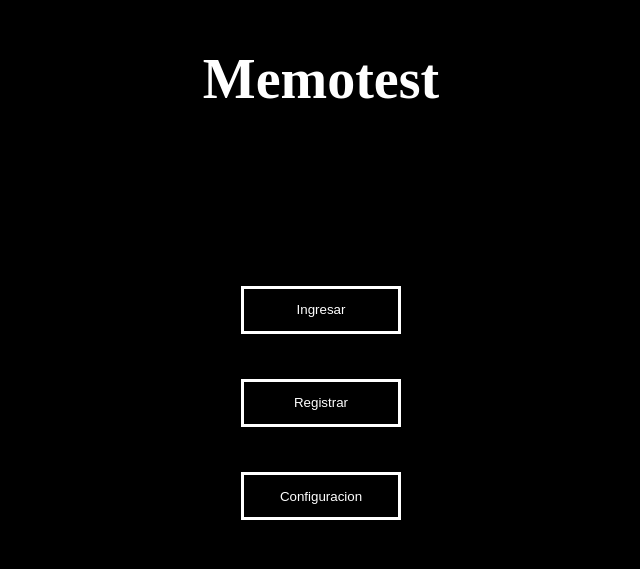
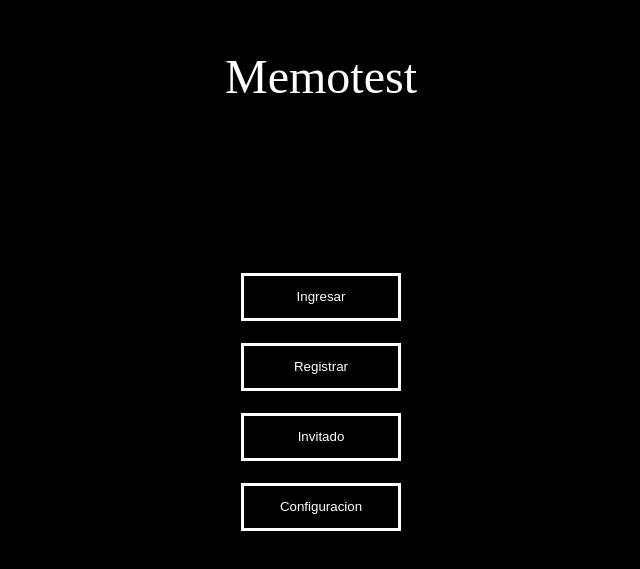
Before and after one commit to MatiasRueda/Memotest_cliente, a React (Vite) app: page / in a window 1280 px wide. Shown: the part 105-674 px from the top of the page, without its empty margins (319-959 px from the left). Built offline with nearby package versions, Linux system fonts and the light colour scheme; no server answers.

Commit message:
Agrego mas animaciones

```diff
--- a/src/asset/style/menu.css
+++ b/src/asset/style/menu.css
@@ -7,10 +7,8 @@
     justify-content: center;
 }
 
-.pagina-menu h1 {
-    width: 100%;
-    font-size: 5em;
-    text-align: center;
+.cont-titulo {
+    font-size: 3em;
 }
 
 .pagina-menu .cont-saludo {
--- /dev/null
+++ b/src/auxiliar/invitado.ts
@@ -0,0 +1,9 @@
+import { Usuario } from "./type";
+
+export const invitado: Usuario = {
+  id: -1,
+  nombre: "Invitado",
+  maxPuntaje: 0,
+  reglas: 1,
+  invitado: true
+}
--- a/src/auxiliar/type.ts
+++ b/src/auxiliar/type.ts
@@ -4,6 +4,7 @@ export type Usuario = {
     contrasenia?: string;
     maxPuntaje: number;
     reglas: number;
+    invitado?: boolean;
 }
 
 export type RespuestaServer<T> = {
--- /dev/null
+++ b/src/components/animation/ATitulo.tsx
@@ -0,0 +1,22 @@
+import { motion } from "framer-motion";
+
+export default function ATitulo(props: { texto: string }): JSX.Element {
+    const textoSeparado = props.texto.split("");
+
+    return (
+        <div className="cont-titulo">
+            {textoSeparado.map((letra, indice) => (
+                <motion.span
+                    key={indice}
+                    initial={{ opacity: 0 }}
+                    animate={{ opacity: 1 }}
+                    transition={{
+                        duration: 0.25,
+                        delay: indice / 15,
+                    }}>
+                        {letra}
+                </motion.span>
+            ))}
+        </div>
+    )
+}
--- a/src/components/smart/SJuego.tsx
+++ b/src/components/smart/SJuego.tsx
@@ -31,6 +31,12 @@ function SJuego(props: { memotest: Memotest }): JSX.Element {
             return;
         }
         const usuarioActualizado: Usuario = {...usuario!, maxPuntaje: informacion.puntajeTotal }
+        if (usuarioActualizado.invitado) {
+            actualizarUsuario(usuarioActualizado);
+            metodosMemotest.reiniciar();
+            cambiarPantalla(PANTALLA_CARGA.ACTUAL);
+            return;
+        }
         cambiarPantalla(PANTALLA_CARGA.MENSAJE);
         await enviador.trigger(usuarioActualizado);
         await mantenerPantalla();
@@ -48,8 +54,13 @@ function SJuego(props: { memotest: Memotest }): JSX.Element {
             cambiarPagina(PAGINA.MENU);
             return;
         }
+        const usuarioActualizado: Usuario = {...usuario!, maxPuntaje: informacion.puntajeTotal };
+        if (usuarioActualizado.invitado) {
+            actualizarUsuario(usuarioActualizado);
+            cambiarPagina(PAGINA.MENU);
+            return;
+        }
         cambiarPantalla(PANTALLA_CARGA.MENSAJE);
-        const usuarioActualizado: Usuario = {...usuario!, maxPuntaje: informacion.puntajeTotal };
         await enviador.trigger(usuarioActualizado);
         await mantenerPantalla();
         if (!enviador.data!.exito) {
--- a/src/components/smart/SMemotest.tsx
+++ b/src/components/smart/SMemotest.tsx
@@ -1,16 +1,26 @@
 import DMemotest from "../dumb/DMemotest";
 import { EstadoCuadrado } from "../../auxiliar/type";
+import { motion } from "framer-motion";
 
 function SMemotest(props: {tablero: Map<number, EstadoCuadrado>, nivel: number ,elegirCuadrado: (id: number) => void, juegoComenzo: boolean}): JSX.Element {
     const crearButtons = (): JSX.Element[] => {
         let arrayButtons: JSX.Element[] = [];
         props.tablero.forEach((estado, id) => {
-            arrayButtons.push(<button key={id}
-                onClick={() => { props.elegirCuadrado(id) }}
-                style={{ backgroundColor : estado.elegido? estado.color : "black",
-                         width : (props.nivel >= 9)? "5rem": "6.5rem",
-                         height: (props.nivel >= 9)? "5rem": "6.5rem",
-                         cursor: props.juegoComenzo && !estado.elegido? "pointer" : "default"}}/>)
+            arrayButtons.push(
+                <motion.button
+                    key={id}
+                    whileHover={{ scale:  props.juegoComenzo && !estado.elegido? 1.1 : 1 }}
+                    whileTap={{ scale: props.juegoComenzo && !estado.elegido? 0.9 : 1}}
+                    animate={{ backgroundColor : estado.elegido?
+                                                 estado.color :
+                                                 "#000000" }}
+                    onClick={() => { props.elegirCuadrado(id) }}
+                    style={{
+                        width : (props.nivel >= 9)? "5rem": "6.5rem",
+                        height: (props.nivel >= 9)? "5rem": "6.5rem",
+                        cursor: props.juegoComenzo && !estado.elegido? "pointer" : "default"
+                    }}/>
+                )
         })
         return arrayButtons;
     }
--- a/src/components/smart/SMenu.tsx
+++ b/src/components/smart/SMenu.tsx
@@ -4,6 +4,7 @@ import usePantallaCarga, { PANTALLA_CARGA } from "../../hook/usePantallaCarga";
 import { Fragment, useEffect } from "react";
 import DMensajeTemporal from "../dumb/DMensajeTemporal";
 import { useInformacionContext } from "./SInformacion";
+import ATitulo from "../animation/ATitulo";
 
 function SMenu(): JSX.Element {
     const { pantalla , cambiarPantalla , mantenerPantalla } = usePantallaCarga();
@@ -28,7 +29,7 @@ function SMenu(): JSX.Element {
         <Fragment >
             {pantalla === PANTALLA_CARGA.ACTUAL &&
                 <Fragment>
-                    <h1>Memotest</h1>
+                    <ATitulo texto="Memotest"/>
                     <SSaludo/>
                     <SOpcionesMenu/>
                 </Fragment>}
--- a/src/components/smart/SOpcionesMenu.tsx
+++ b/src/components/smart/SOpcionesMenu.tsx
@@ -3,6 +3,7 @@ import DOpciones from "../dumb/DOpciones";
 import { SERVER_PATH_ACTUALIZAR } from "../../auxiliar/path";
 import useEnviarSolicitud, { METODO } from "../../hook/useEnviarSolicitud";
 import { RespuestaServer, Usuario } from "../../auxiliar/type";
+import { invitado } from "../../auxiliar/invitado";
 
 type Opcion = {
     nombre: string,
@@ -14,6 +15,10 @@ function SOpcionesMenu(): JSX.Element {
     const { trigger } = useEnviarSolicitud<Usuario, RespuestaServer<undefined>>(SERVER_PATH_ACTUALIZAR, METODO.PUT);
 
     const salir = async (): Promise<void> => {
+        if (info.usuario?.invitado) {
+            info.sacarUsuario();
+            return;
+        }
         await trigger(info.usuario!);
         info.sacarUsuario();
     }
@@ -21,6 +26,7 @@ function SOpcionesMenu(): JSX.Element {
     const opcionesSinUsuario: Opcion[] = [
         {nombre: "Ingresar", activadorOpcion: () => { info.cambiarPagina(PAGINA.INGRESAR) }},
         {nombre: "Registrar", activadorOpcion: () => { info.cambiarPagina(PAGINA.REGISTRAR) }},
+        {nombre: "Invitado", activadorOpcion: () => { info.actualizarUsuario(invitado) }},
         {nombre: "Configuracion", activadorOpcion: () => { info.cambiarPagina(PAGINA.CONFIGURAR) }}]
 
     const opcionesConUsuario: Opcion[] = [
--- a/src/components/smart/STabla.tsx
+++ b/src/components/smart/STabla.tsx
@@ -21,10 +21,11 @@ function STabla(): JSX.Element {
     const { pantalla , cambiarPantalla , mantenerPantalla } = usePantallaCarga(PANTALLA_CARGA.CARGANDO);
     const { data , isLoading , isValidating } = useObtenerInfo<RespuestaServer<UsuarioTabla[]>>(SERVER_PATH_USUARIOS, false);
     const usuariosTabla = (usuarios: UsuarioTabla[]): JSX.Element[] => {
-        return usuarios.map((usuario) => <DUsuarioTabla key={usuario.nombre}
+        return usuarios.map((usuario) => <DUsuarioTabla
+                                            key={usuario.nombre}
                                             nombre={usuario.nombre}
                                             maxPuntaje={usuario.maxPuntaje}
-                                            estilo={{color: usuario.nombre === usuarioActual!.nombre?
+                                            estilo={{color: (!usuarioActual?.invitado && usuario.nombre === usuarioActual!.nombre)?
                                                 "red" : "white"}} />);
     }
 
--- a/src/logic/memotestConfig.ts
+++ b/src/logic/memotestConfig.ts
@@ -13,11 +13,9 @@ const config = {
     masSegParaNivel: 3,
     masSegParaMemorizar: 2,
     masIntentos: 1,
-    colores:["red", "blue", "green" , "yellow" , "orange" , "pink", "grey", "brown",
-            "purple", "teal" , "olive" , "mediumpurple" , "yellowgreen",
-            "whitesmoke","springgreen" ,
-            "mediumvioletred", "magenta" , "rosybrown",
-            "royalblue", "aqua" , "burlywood"],
+    colores:["#ff0000", "#0000ff", "#008000" , "#ffff00" , "#ffa500" , "#ffc0cb", "#808080", "#a52a2a",
+             "#800080", "#008080" , "#808000" , "#9370db" , "#9acd32", "#f5f5f5","#00ff7f" , "#c71585",
+             "#ff00ff" , "#bc8f8f", "#4169e1", "#00ffff" , "#deb887"],
 }
 
 export default config;
```
Also changed, not shown: src/components/animation/AMensajes.tsx (added, +31 -0 lines).
